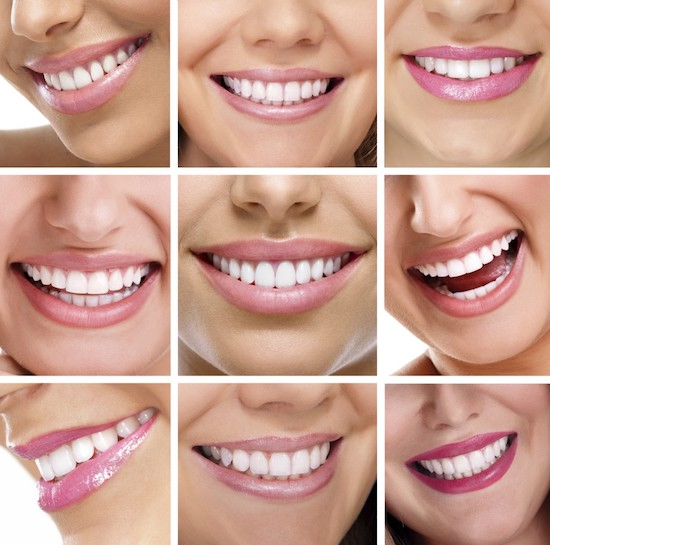
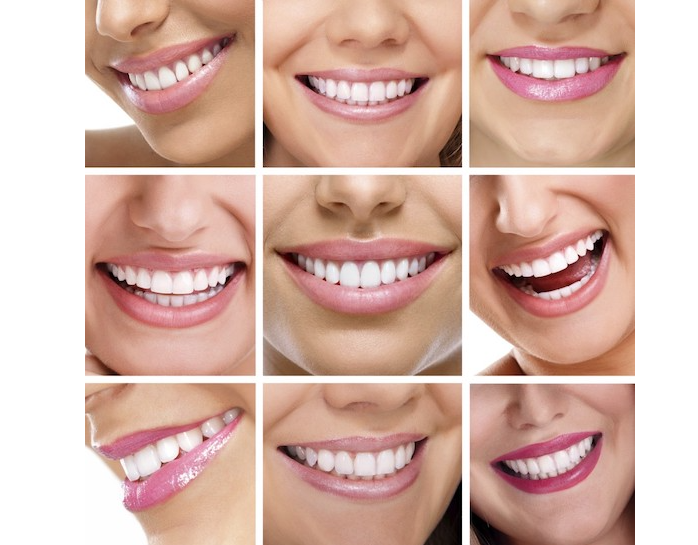
Before and after one commit to Knatseway/hdiw-colorbs, a plain HTML site: page index.html in a window 1280 px wide. Shown: the top 545 px of the page, without its empty margins (0-698 px from the left). Drawn offline with nearby package versions, Linux system fonts and the light colour scheme; a web font is replaced by a local one.

Commit message:
reactive container for img

```diff
--- a/index.html
+++ b/index.html
@@ -10,9 +10,12 @@
     <link rel="preconnect" href="https://fonts.gstatic.com">
     <link href="https://fonts.googleapis.com/css2?family=Happy+Monkey&display=swap" rel="stylesheet">
     <link rel="stylesheet" href="style.css">
+</head>
+<body>
+<div class="container-md">
+    <img src="images/smiles.png" height="550" width="550"/>
+</div>
 
-    <img src="images/smiles.png" height="550" width="550"/></head>
-<body>
 <div class="container">
     <h1 class="text-danger">SMILE</h1>
     <p class="text-danger">Smile though your heart is aching</p>
@@ -35,5 +38,6 @@
         <p>Smile, what's the use of crying?
         <p>You'll find that life is still worthwhile
         <p>If you just smile</p>
+        </div>
 </body>
 </html>
```
